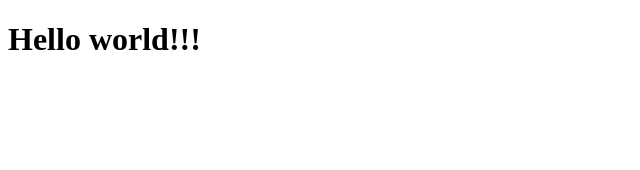
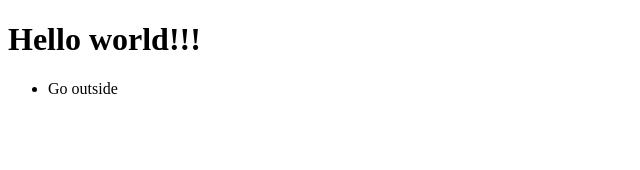
Before and after one commit to KmanCZ/react-todo-list, a React (Vite) app: page / in a window 1280 px wide. Shown: the top 170 px of the page, without its empty margins (0-640 px from the left). Built offline with nearby package versions, Linux system fonts and the light colour scheme.

Commit message:
Render list component

```diff
--- a/src/App.tsx
+++ b/src/App.tsx
@@ -1,7 +1,10 @@
+import TodoList from "./components/TodoList";
+
 function App() {
   return (
     <div>
       <h1>Hello world!!!</h1>
+      <TodoList />
     </div>
   );
 }
--- /dev/null
+++ b/src/components/TodoList.tsx
@@ -0,0 +1,9 @@
+function DotoList() {
+  return (
+    <ul>
+      <li>Go outside</li>
+    </ul>
+  );
+}
+
+export default DotoList;
```
